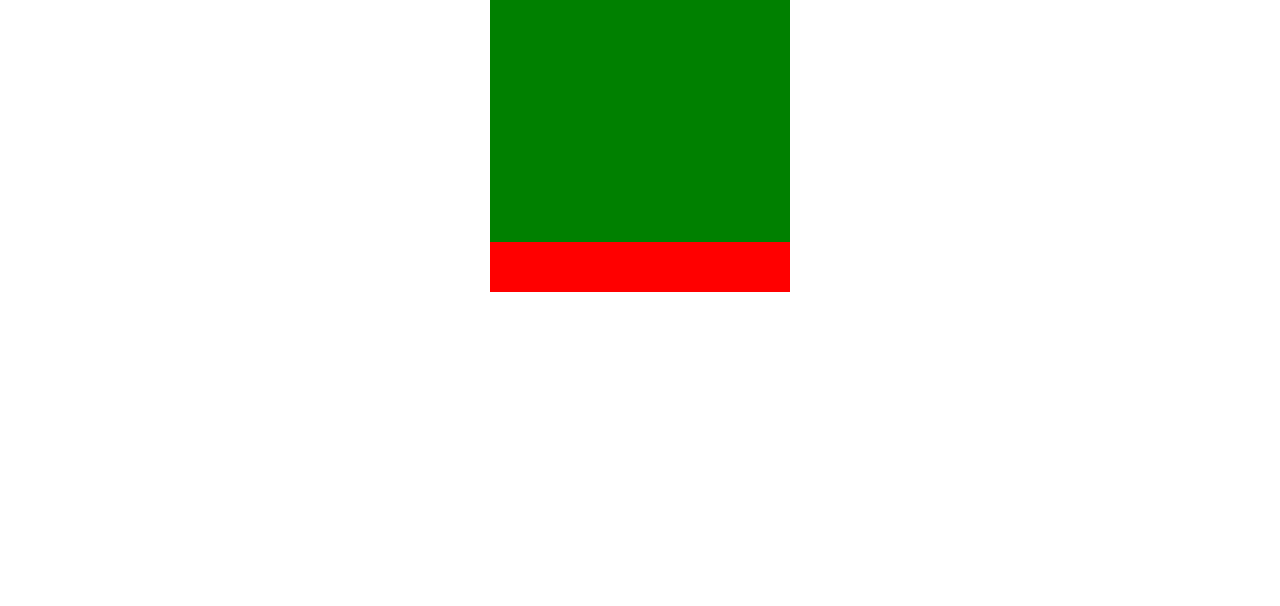
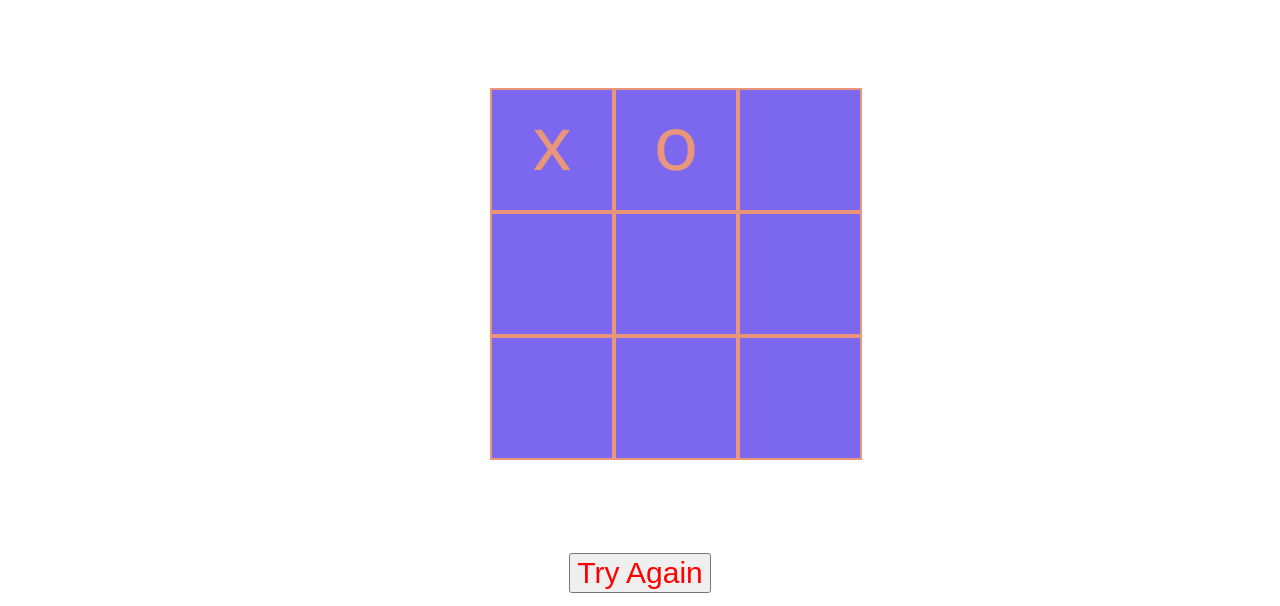
Before and after one commit to suttonj07/Web-Browser-Game-2-TS, a plain HTML site: page index.html in a window 1280 px wide. Shown: the part 194-800 px from the top of the page. Drawn offline with Linux system fonts and the light colour scheme.

Commit message:
first commit of tic tac toe

```diff
--- a/index.html
+++ b/index.html
@@ -1,19 +1,49 @@
-<html lang="en">
+<!-- <html lang="en">
 <head>
     <meta charset="UTF-8">
     <meta name="viewport" content="width=device-width, initial-scale=1.0">
     <title>John's Sudoku</title>
 
     <link rel="stylesheet" href="style.css">
-    <scritp src="sudoku.js"></scritp>
+    <script src="sudoku.js"></script>
 </head>
 <body>
     <h1>Sudoku</h1>
     <hr>
     <h2 id="mistakes">0</h2>
-    <!-- gave it an id (mistakes) to grab it in js -->
-    <div id="game-board"></div>
+    //- gave it an id (mistakes) to grab it in js -->
+    <!-- <div id="game-board"></div>
 
     <div id="game-numbers"></div>
 </body>
+</html> -->
+
+
+
+<html lang="en">
+<head>
+    <meta charset="UTF-8">
+    <meta name="viewport" content="width=device-width, initial-scale=1.0">
+    <title>John's Tic-Tac-Toe</title>
+    <link rel="stylesheet" href="style.css">
+</head>
+<body>
+    <div id="tttContainer">
+        <h1>My Tic-Tac-Toe</h1>
+        <div id="boxesContainer">
+            <div boxIndex="0" class="box">x</div>
+            <div boxIndex="1" class="box">o</div>
+            <div boxIndex="2" class="box"></div>
+            <div boxIndex="3" class="box"></div>
+            <div boxIndex="4" class="box"></div>
+            <div boxIndex="5" class="box"></div>
+            <div boxIndex="6" class="box"></div>
+            <div boxIndex="7" class="box"></div>
+            <div boxIndex="8" class="box"></div>
+        </div>
+        <h2 id="playerTurn"></h2>
+        <button id="tryAgain">Try Again</button>
+    </div>
+    <script src ="ttt.js"></script>
+</body>
 </html>
--- a/style.css
+++ b/style.css
@@ -1,4 +1,4 @@
-body {
+/* body {
     font-family:fantasy;
     text-align: center;
     color: red
@@ -21,40 +21,73 @@ hr {
     /* Margin 0 auto. This technique is often used to center a block-level element such as a div or a image.
 } */
 
-.board-number{
+/* .board-number{
     width:45px;
     height:45px;
     border:2px solid black;
 
     /* need numbers */
-    font-size: 15px;
+    /* font-size: 15px;
     justify-content: center;
     font-family: fantasy;
     display: flex;
     font-weight: bold;
 
-}
-#game-board {
+}  */
+/* #game-board {
     width: 300px;
     height: 300px;
     background-color: green;
     display: flex;
     flex-wrap: wrap;
     /* flex wrap wrap will allow it to move into next line on page */
-    margin: 0 auto;
-}
+    /* margin: 0 auto;
+}  */
  /* calling it . idv tile to call upon it for js and giving small border and height since it will need to be inside a box */
-.indv-tiles {
+/* .indv-tiles {
     width:45px;
     height:45px;
-    border:2px solid yellow;
+    border:2px solid yellow; */
 
     /* need numbers */
-    font-size: 15px;
+    /* font-size: 15px;
     justify-content: center;
     font-family: fantasy;
     display: flex;
-    font-weight: bold;
+    font-weight: bold; */
 
     /* font weight is used to bold things */
+/* }  */
+
+
+
+ body {
+    font-family:fantasy;
+    text-align: center;
+    color: #E9967A;
+    font-size: 75px;
+    cursor:grab;
+    /* found out you can chagne the cursor */
 }
+
+.box {
+    width: 120px;
+    height: 120px;
+    border: 2px solid;
+    background-color: #7B68EE;
+
+    /* close the background color out later. use it to see where it is now */
+}
+
+#boxesContainer {
+    display: grid;
+    margin: auto;
+    grid-template-columns: repeat(3, auto);
+    width: 300px;
+    font-family:'Segoe UI', Tahoma, Geneva, Verdana, sans-serif ;
+}
+
+#tryAgain {
+    color: red;
+    font-size: 30px;
+}
--- /dev/null
+++ b/ttt.js
@@ -0,0 +1,8 @@
+let numSelected = null;
+let tileSelected = null;
+
+let mistakes = 0;
+
+let gameBoard = [
+
+]
```
Also changed, not shown: sudoku.js (deleted).
